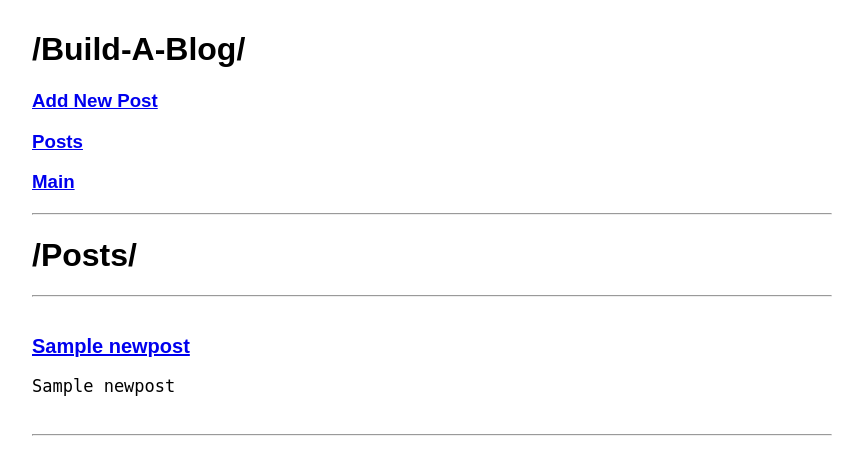
After one commit to jambake/build-a-blog, a Python web app: template templates/blog.html in a window 1280 px wide. The commit adds this page. Shown: the top 475 px of the page, without its empty margins (208-1071 px from the left). Run offline with Jinja, Linux system fonts and the light colour scheme; the template is opened without the code that fills it: most values are stand-ins (such as "Sample title", 1, 10 or a date in 2020).

Commit message:
pre-hacker features commit

```diff
--- a/templates/base.html
+++ b/templates/base.html
@@ -35,14 +35,14 @@
       hr {
         margin: 20px auto;
       }
-      .new + .new {
+      .newpost + .newpost {
         margin_top: 20px;
       }
-      .new-title {
+      .newpost-title {
         font-weight: bold;
         font-size: 20px;
       }
-      .new-body {
+      .newpost-body {
         margin: 0;
         font-size: 17px;
       }
@@ -50,38 +50,19 @@
 
     <body>
         <h1>/Build-A-Blog/</h1>
-
-        <form method="post">
-          <label>
-            <div>post title</div>
-            <input type="text" name="title" value="{{ title }}">
-          </label>
-
-          <label>
-            <div>new post</div>
-            <textarea name="new">{{ new }}</textarea>
-          </label>
-
-          <div class="error">{{ error }}</div>
-
-          <input type="submit">
-        </form>
-
+        <h3>
+          <a href='/newpost'>Add New Post</a>
+        </h3>
+        <h3>
+          <a href='/blog'>Posts</a>
+        </h3>
+        <h3>
+          <a href='/'>Main</a>
+        </h3>
         <hr>
 
-        {% for new in newposts %}
-          <div class="new">
-            <br>
-            <div class="new-title">{{ new.title }}</div>
-            <br>
-            <pre class="new-body">{{ new.new }}</pre>
-            <br>
-          </div>
-          <hr>
-        {% endfor %}
-
-        <!-- {% block content %}
-        {% endblock %} -->
+        {% block content %}
+        {% endblock %}
 
     </body>
 </html>
--- /dev/null
+++ b/templates/blog.html
@@ -0,0 +1,16 @@
+{% extends "base.html" %}
+
+{% block content %}
+<h1>/Posts/</h1>
+<hr>
+{% for newpost in newposts %}
+  <div class="newpost">
+  <br>
+  <div class="newpost-title"><a href="/blog/{{ newpost.key().id() }}">{{ newpost.title }}</a></div>
+  <br>
+  <pre class="newpost-body">{{ newpost.newpost }}</pre>
+  <br>
+  </div>
+  <hr>
+{% endfor %}
+{% endblock %}
```
Also changed, not shown: main.py (+41 -11 lines), templates/newpost.html (added, +22 -0 lines), 1 other file.
